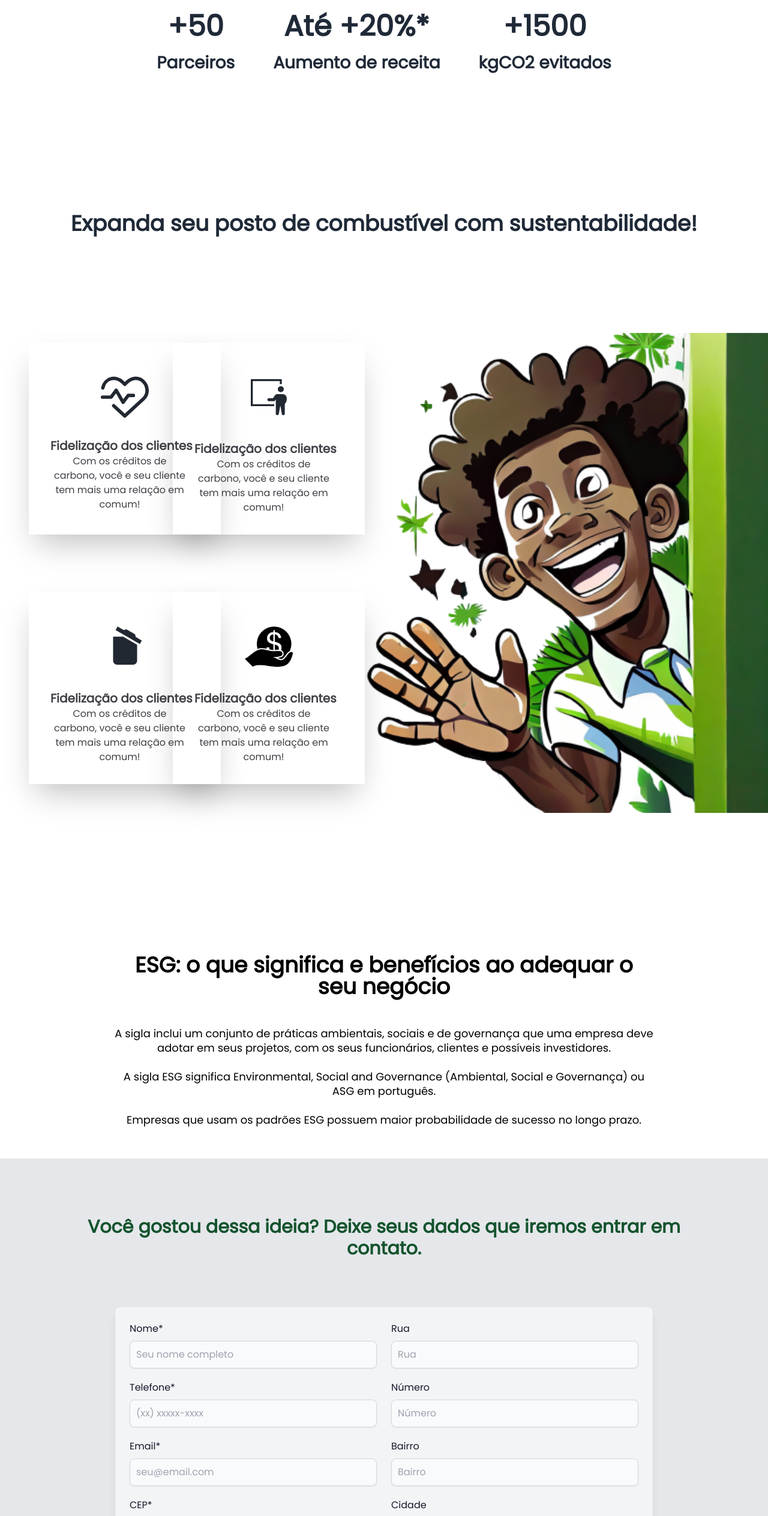
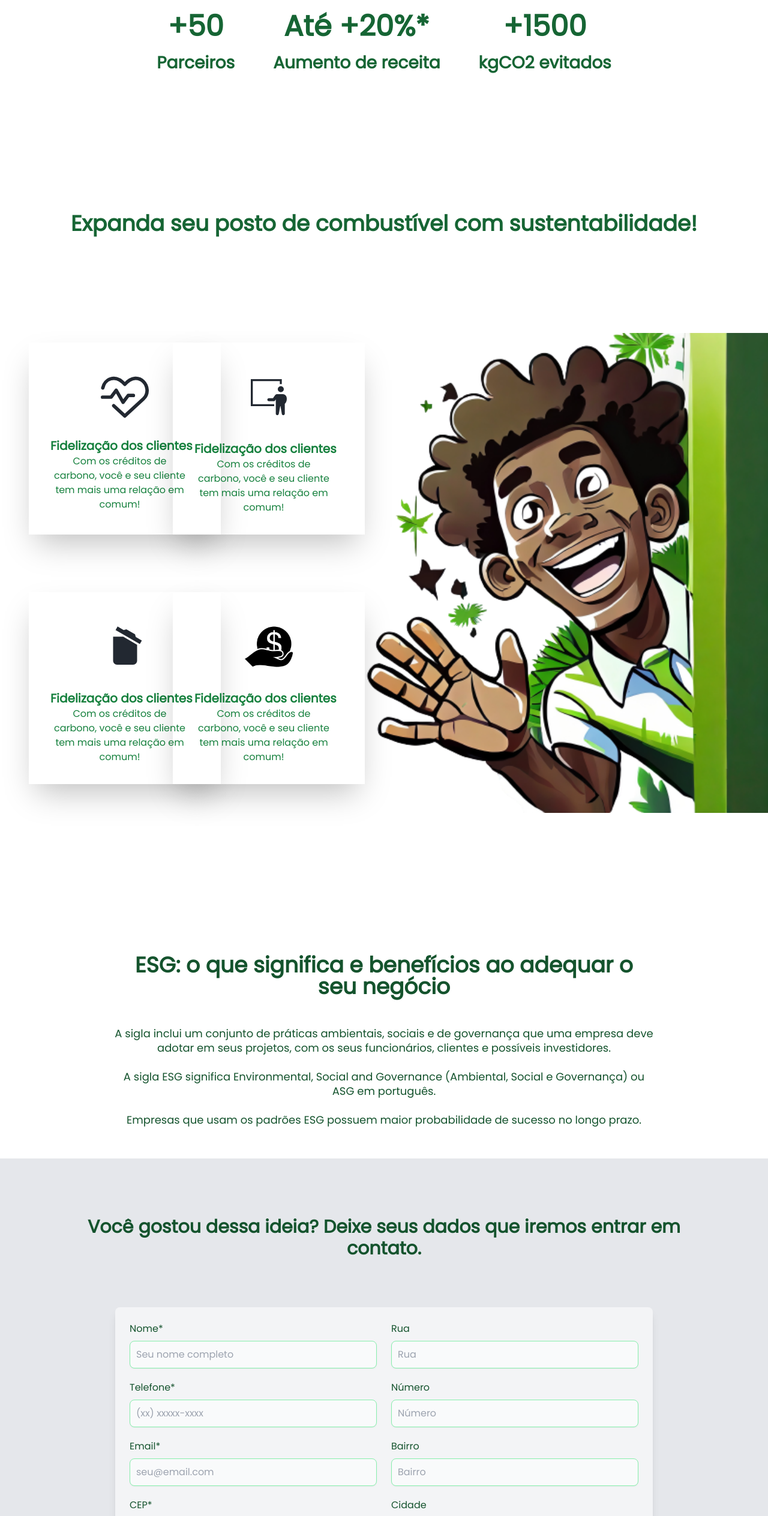
Before and after one commit to dougcarneiro/landing-gasify, a Next.js app: page / in a window 1280 px wide. Shown: the part 234-2761 px from the top of the page at 60% size. Built offline with nearby package versions, Linux system fonts and the light colour scheme.

Commit message:
ajustando cores

```diff
--- a/src/components/divulgacao.jsx
+++ b/src/components/divulgacao.jsx
@@ -13,6 +13,14 @@ export default function Divulgacao() {
           <image.GasifyLogo />
           <image.Gasify />
         </div>
+        <div className="text-white bg-green-500 hover:bg-green-600 focus:ring-4 focus:outline-none focus:ring-green-300 font-medium rounded-xl  px-4 py-2.5 text-center">
+          <a
+            href="#form"
+            className="flex content-center items-center space-x-2 text-xl text-white font-semibold border-green focus:text-green-800"
+          >
+            Queremos conhecer você!
+          </a>
+        </div>
       </header>
       <main>
         <section
@@ -20,26 +28,20 @@ export default function Divulgacao() {
           className="flex gap-x-16 justify-center items-center h-[300px]"
         >
           <div className="flex flex-col gap-y-4 text-center">
-            <p className="text-gray-800 text-5xl font-semibold">
-              +50
-            </p>
-            <p className="text-gray-800 text-[28px] font-semibold ">
+            <p className="text-green-800 text-5xl font-semibold">+50</p>
+            <p className="text-green-800 text-[28px] font-semibold ">
               Parceiros
             </p>
           </div>
           <div className="flex flex-col gap-y-4 text-center">
-            <p className="text-gray-800 text-5xl font-semibold ">
-              Até +20%*
-            </p>
-            <p className="text-gray-800 text-[28px] font-semibold ">
+            <p className="text-green-800 text-5xl font-semibold ">Até +20%*</p>
+            <p className="text-green-800 text-[28px] font-semibold ">
               Aumento de receita
             </p>
           </div>
           <div className="flex flex-col gap-y-4 text-center">
-            <p className="text-gray-800 text-5xl font-semibold ">
-              +1500
-            </p>
-            <p className="text-gray-800 text-[28px] font-semibold ">
+            <p className="text-green-800 text-5xl font-semibold ">+1500</p>
+            <p className="text-green-800 text-[28px] font-semibold ">
               kgCO2 evitados
             </p>
           </div>
@@ -48,7 +50,7 @@ export default function Divulgacao() {
           id="divulgacao"
           className="flex flex-col justify-center items-center h-[300px]"
         >
-          <p className="text-gray-800 text-4xl font-semibold ">
+          <p className="text-green-800 text-4xl font-semibold ">
             Expanda seu posto de combustível com sustentabilidade!
           </p>
         </section>
@@ -61,10 +63,10 @@ export default function Divulgacao() {
               <div className="flex-col flex justify-center items-center  gap-8 content-center">
                 <image.Card1 />
                 <div className="txt-center">
-                  <h2 className="w-[248px] text-zinc-700 text-xl font-semibold ">
+                  <h2 className="w-[248px] text-green-700 text-xl font-semibold ">
                     Fidelização dos clientes
                   </h2>
-                  <p className="w-[231px] h-[78px] text-center text-zinc-700 text-base font-normal ">
+                  <p className="w-[231px] h-[78px] text-center text-green-700 text-base font-normal ">
                     Com os créditos de carbono, você e seu cliente tem mais uma
                     relação em comum!
                   </p>
@@ -78,10 +80,10 @@ export default function Divulgacao() {
               <div className="flex-col flex justify-center items-center  gap-8 content-center">
                 <image.Card2 />
                 <div className="txt-center">
-                  <h2 className="w-[248px] text-zinc-700 text-xl font-semibold ">
+                  <h2 className="w-[248px] text-green-700 text-xl font-semibold ">
                     Fidelização dos clientes
                   </h2>
-                  <p className="w-[231px] h-[78px] text-center text-zinc-700 text-base font-normal ">
+                  <p className="w-[231px] h-[78px] text-center text-green-700 text-base font-normal ">
                     Com os créditos de carbono, você e seu cliente tem mais uma
                     relação em comum!
                   </p>
@@ -95,10 +97,10 @@ export default function Divulgacao() {
               <div className="flex-col flex justify-center items-center  gap-8 content-center">
                 <image.Card3 />
                 <div className="txt-center">
-                  <h2 className="w-[248px] text-zinc-700 text-xl font-semibold ">
+                  <h2 className="w-[248px] text-green-700 text-xl font-semibold ">
                     Fidelização dos clientes
                   </h2>
-                  <p className="w-[231px] h-[78px] text-center text-zinc-700 text-base font-normal ">
+                  <p className="w-[231px] h-[78px] text-center text-green-700 text-base font-normal ">
                     Com os créditos de carbono, você e seu cliente tem mais uma
                     relação em comum!
                   </p>
@@ -112,10 +114,10 @@ export default function Divulgacao() {
               <div className="flex-col flex justify-center items-center  gap-8 content-center">
                 <image.Lucro />
                 <div className="txt-center">
-                  <h2 className="w-[248px] text-zinc-700 text-xl font-semibold ">
+                  <h2 className="w-[248px] text-green-700 text-xl font-semibold ">
                     Fidelização dos clientes
                   </h2>
-                  <p className="w-[231px] h-[78px] text-center text-zinc-700 text-base font-normal ">
+                  <p className="w-[231px] h-[78px] text-center text-green-700 text-base font-normal ">
                     Com os créditos de carbono, você e seu cliente tem mais uma
                     relação em comum!
                   </p>
@@ -129,24 +131,24 @@ export default function Divulgacao() {
           id="esg"
           className="flex flex-col text-center scale-75 gap-y-8 max-w-[1200px] m-auto"
         >
-          <h2 className="text-black text-5xl font-semibold  m-8">
+          <h2 className="text-green-900 text-5xl font-semibold  m-8">
             ESG: o que significa e benefícios ao adequar o seu negócio
           </h2>
-          <p className=" text-black text-2xl font-medium">
+          <p className=" text-green-900 text-2xl font-medium">
             A sigla inclui um conjunto de práticas ambientais, sociais e de
             governança que uma empresa deve adotar em seus projetos, com os seus
             funcionários, clientes e possíveis investidores.
           </p>
-          <p className=" text-black text-2xl font-medium ">
+          <p className=" text-green-900 text-2xl font-medium ">
             A sigla ESG significa Environmental, Social and Governance
             (Ambiental, Social e Governança) ou ASG em português.
           </p>
-          <p className=" text-black text-2xl font-medium ">
+          <p className=" text-green-900 text-2xl font-medium ">
             Empresas que usam os padrões ESG possuem maior probabilidade de
             sucesso no longo prazo.
           </p>
         </section>
-        <section>
+        <section id="form">
           <RegisterForm></RegisterForm>
         </section>
       </main>
--- a/src/components/form.jsx
+++ b/src/components/form.jsx
@@ -119,7 +119,7 @@ const RegisterForm = () => {
             <div className="mb-5">
               <label
                 htmlFor="name"
-                className="block mb-2 font-medium text-gray-900"
+                className="block mb-2 font-medium text-green-900"
               >
                 Nome*
               </label>
@@ -129,7 +129,7 @@ const RegisterForm = () => {
                 value={formData.name}
                 onBlur={handleBlur}
                 onChange={handleChange}
-                className="shadow-sm bg-gray-50 border border-gray-300 text-gray-900  rounded-lg focus:ring-blue-500 focus:border-blue-500 block w-full p-2.5"
+                className="shadow-sm bg-gray-50 border border-green-300 text-green-900  rounded-lg focus:ring-green-500 focus:border-green-500 block w-full p-2.5"
                 placeholder="Seu nome completo"
                 required
               />
@@ -138,7 +138,7 @@ const RegisterForm = () => {
             <div className="mb-5">
               <label
                 htmlFor="phone"
-                className="block mb-2 font-medium text-gray-900"
+                className="block mb-2 font-medium text-green-900"
               >
                 Telefone*
               </label>
@@ -147,7 +147,7 @@ const RegisterForm = () => {
                 id="phone"
                 value={formData.phone}
                 onChange={handleChange}
-                className="shadow-sm bg-gray-50 border border-gray-300 text-gray-900  rounded-lg focus:ring-blue-500 focus:border-blue-500 block w-full p-2.5"
+                className="shadow-sm bg-gray-50 border border-green-300 text-green-900  rounded-lg focus:ring-green-500 focus:border-green-500 block w-full p-2.5"
                 placeholder="(xx) xxxxx-xxxx"
                 maxLength={15}
                 required
@@ -157,7 +157,7 @@ const RegisterForm = () => {
             <div className="mb-5">
               <label
                 htmlFor="email"
-                className="block mb-2 font-medium text-gray-900"
+                className="block mb-2 font-medium text-green-900"
               >
                 Email*
               </label>
@@ -166,7 +166,7 @@ const RegisterForm = () => {
                 id="email"
                 value={formData.email}
                 onChange={handleChange}
-                className="shadow-sm bg-gray-50 border border-gray-300 text-gray-900 rounded-lg focus:ring-blue-500 focus:border-blue-500 block w-full p-2.5"
+                className="shadow-sm bg-gray-50 border border-green-300 text-green-900 rounded-lg focus:ring-green-500 focus:border-green-500 block w-full p-2.5"
                 placeholder="seu@email.com"
                 required
               />
@@ -175,7 +175,7 @@ const RegisterForm = () => {
             <div className="mb-5">
               <label
                 htmlFor="cep"
-                className="block mb-2 font-medium text-gray-900"
+                className="block mb-2 font-medium text-green-900"
               >
                 CEP*
               </label>
@@ -186,7 +186,7 @@ const RegisterForm = () => {
                 onChange={handleChange}
                 onBlur={handleCepBlur}
                 maxLength="9"
-                className={`shadow-sm bg-gray-50 border text-gray-900  rounded-lg focus:ring-blue-500 focus:border-blue-500 block w-full p-2.5 ${cepError ? "border-red-500" : "border-gray-300"}`}
+                className={`shadow-sm bg-gray-50 border text-green-900  rounded-lg focus:ring-green-500 focus:border-green-500 block w-full p-2.5 ${cepError ? "border-red-500" : "border-green-300"}`}
                 placeholder="58010-000"
                 required
               />
@@ -200,7 +200,7 @@ const RegisterForm = () => {
             <div className="mb-5">
               <label
                 htmlFor="street"
-                className="block mb-2  font-medium text-gray-900"
+                className="block mb-2  font-medium text-green-900"
               >
                 Rua
               </label>
@@ -209,7 +209,7 @@ const RegisterForm = () => {
                 id="street"
                 value={formData.street}
                 onChange={handleChange}
-                className="shadow-sm bg-gray-50 border border-gray-300 text-gray-900  rounded-lg focus:ring-blue-500 focus:border-blue-500 block w-full p-2.5"
+                className="shadow-sm bg-gray-50 border border-green-300 text-green-900  rounded-lg focus:ring-green-500 focus:border-green-500 block w-full p-2.5"
                 placeholder="Rua"
                 required
               />
@@ -218,7 +218,7 @@ const RegisterForm = () => {
             <div className="mb-5">
               <label
                 htmlFor="number"
-                className="block mb-2  font-medium text-gray-900"
+                className="block mb-2  font-medium text-green-900"
               >
                 Número
               </label>
@@ -227,7 +227,7 @@ const RegisterForm = () => {
                 id="number"
                 value={formData.number}
                 onChange={handleChange}
-                className="shadow-sm bg-gray-50 border border-gray-300 text-gray-900  rounded-lg focus:ring-blue-500 focus:border-blue-500 block w-full p-2.5"
+                className="shadow-sm bg-gray-50 border border-green-300 text-green-900  rounded-lg focus:ring-green-500 focus:border-green-500 block w-full p-2.5"
                 placeholder="Número"
                 required
               />
@@ -236,7 +236,7 @@ const RegisterForm = () => {
             <div className="mb-5">
               <label
                 htmlFor="neighborhood"
-                className="block mb-2  font-medium text-gray-900"
+                className="block mb-2 font-medium text-green-900"
               >
                 Bairro
               </label>
@@ -245,7 +245,7 @@ const RegisterForm = () => {
                 id="neighborhood"
                 value={formData.neighborhood}
                 onChange={handleChange}
-                className="shadow-sm bg-gray-50 border border-gray-300 text-gray-900  rounded-lg focus:ring-blue-500 focus:border-blue-500 block w-full p-2.5"
+                className="shadow-sm bg-gray-50 border border-green-300 text-green-900  rounded-lg focus:ring-green-500 focus:border-green-500 block w-full p-2.5"
                 placeholder="Bairro"
                 required
               />
@@ -254,7 +254,7 @@ const RegisterForm = () => {
             <div className="mb-5">
               <label
                 htmlFor="city"
-                className="block mb-2  font-medium text-gray-900"
+                className="block mb-2  font-medium text-green-900"
               >
                 Cidade
               </label>
@@ -263,7 +263,7 @@ const RegisterForm = () => {
                 id="city"
                 value={formData.city}
                 onChange={handleChange}
-                className="shadow-sm bg-gray-50 border border-gray-300 text-gray-900  rounded-lg focus:ring-blue-500 focus:border-blue-500 block w-full p-2.5"
+                className="shadow-sm bg-gray-50 border border-green-300 text-green-900  rounded-lg focus:ring-green-500 focus:border-green-500 block w-full p-2.5"
                 placeholder="Cidade"
                 required
               />
@@ -272,7 +272,7 @@ const RegisterForm = () => {
             <div className="mb-5">
               <label
                 htmlFor="state"
-                className="block mb-2  font-medium text-gray-900"
+                className="block mb-2  font-medium text-green-900"
               >
                 Estado
               </label>
@@ -281,7 +281,7 @@ const RegisterForm = () => {
                 id="state"
                 value={formData.state}
                 onChange={handleChange}
-                className="shadow-sm bg-gray-50 border border-gray-300 text-gray-900  rounded-lg focus:ring-blue-500 focus:border-blue-500 block w-full p-2.5"
+                className="shadow-sm bg-gray-50 border border-green-300 text-green-900  rounded-lg focus:ring-green-500 focus:border-green-500 block w-full p-2.5"
                 placeholder="Estado"
                 required
               />
@@ -291,7 +291,7 @@ const RegisterForm = () => {
           <div className="col-span-2 flex justify-between">
             <button
               type="button"
-              className="text-white bg-green-700 hover:bg-green-800 focus:ring-4 focus:outline-none focus:ring-blue-300 font-medium rounded-lg  px-4 py-2.5 text-center"
+              className="text-white bg-green-700 hover:bg-green-800 focus:green-ring-4 focus:outline-none focus:ring-green-300 font-medium rounded-lg  px-4 py-2.5 text-center"
               onClick={handleSubmit}
             >
               Enviar
@@ -299,7 +299,7 @@ const RegisterForm = () => {
             <button
               type="button"
               onClick={handleReset}
-              className="text-white bg-gray-500 hover:bg-gray-600 focus:ring-4 focus:outline-none focus:ring-gray-300 font-medium rounded-lg  px-4 py-2.5 text-center"
+              className="text-white bg-gray-500 hover:bg-gray-600 focus:ring-4 focus:outline-none focus:ring-green-300 font-medium rounded-lg  px-4 py-2.5 text-center"
             >
               Limpar
             </button>
```
